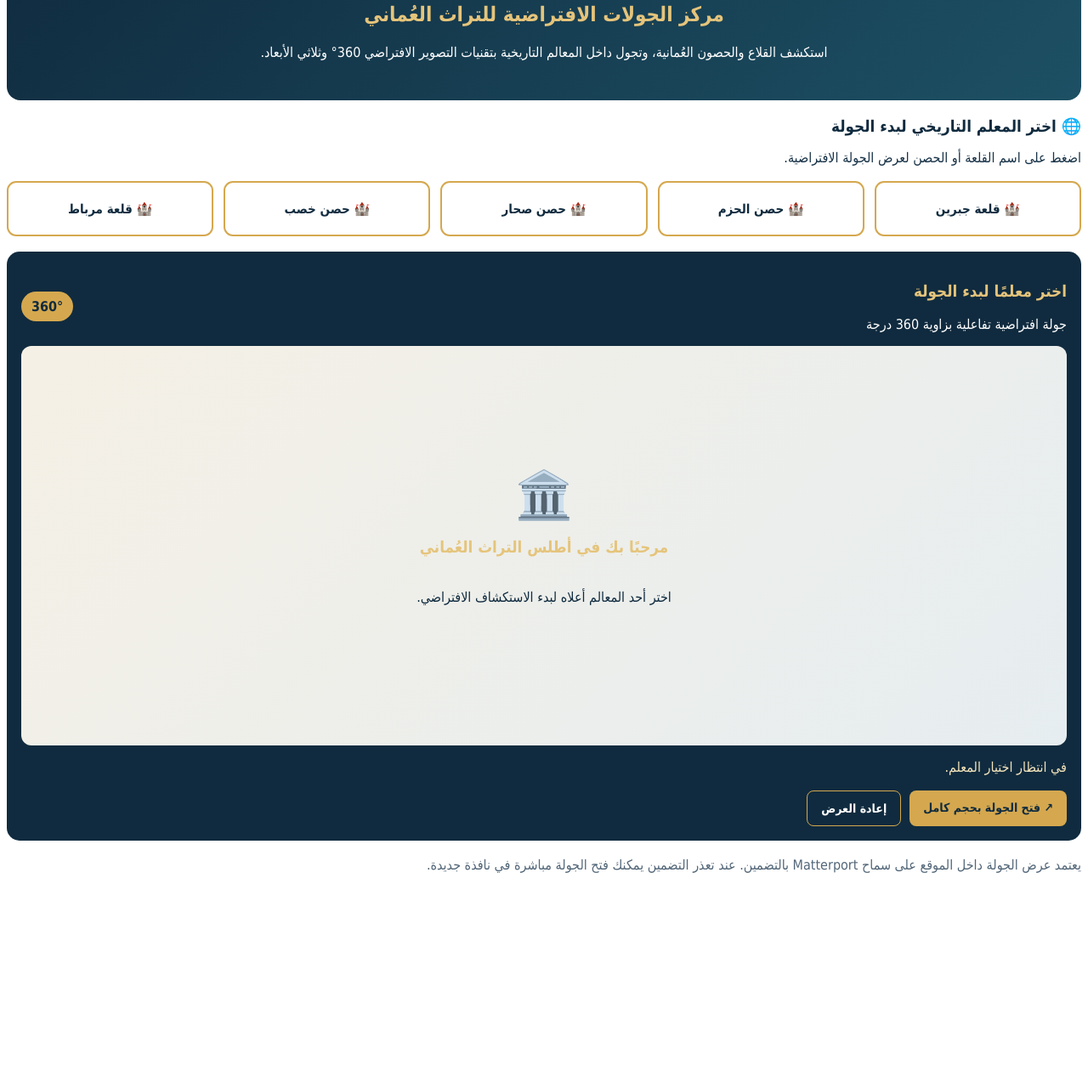
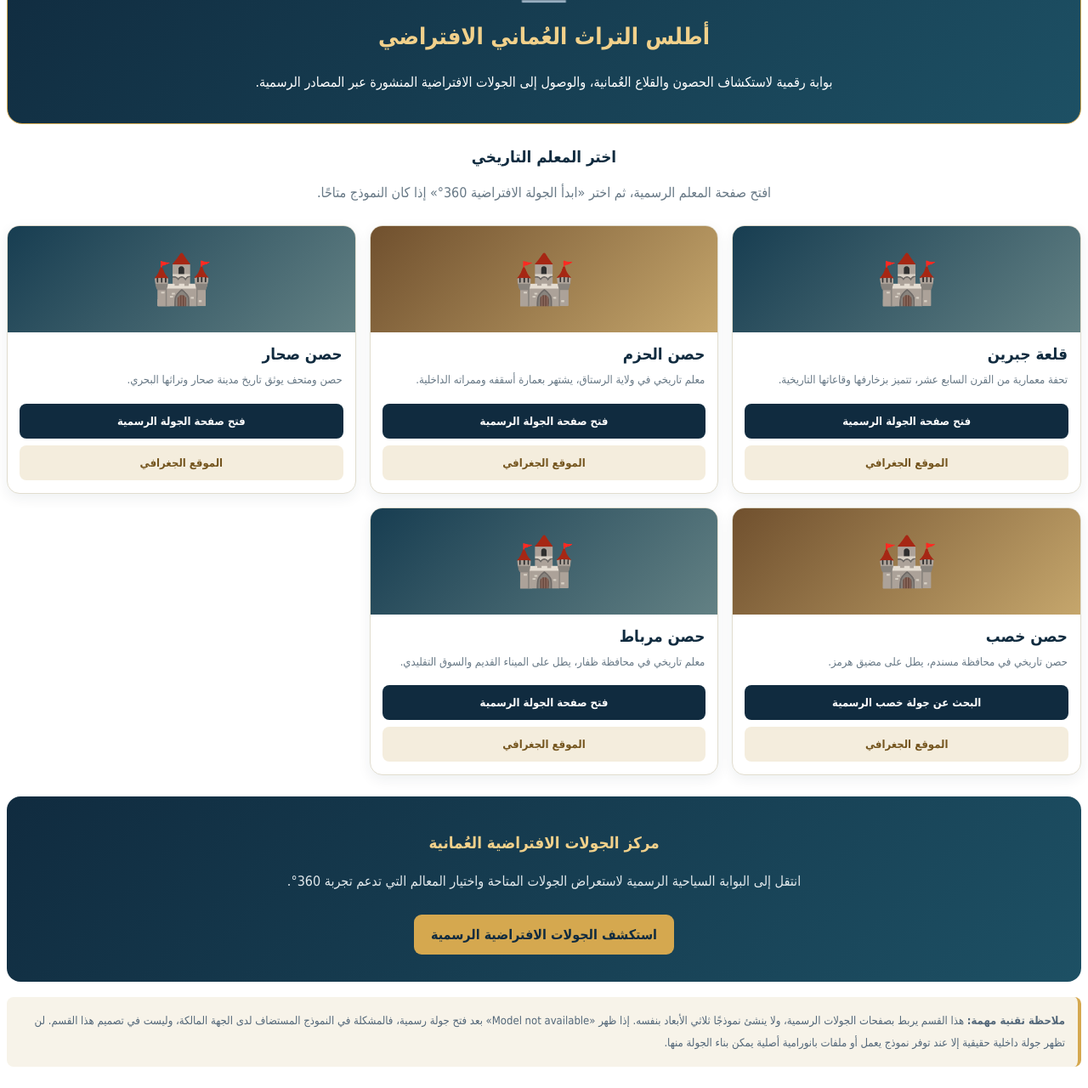
Before and after one commit to drqenawy4-ctrl/drqenawy-OMAN-GEOGRAPHY-GIS, a plain HTML site: page index.html in a window 1280 px wide. Shown: the part 110-1390 px from the top of the page at 85% size. Before the commit the page ends 1168 px from the top, so only its background shows below. Drawn offline with Linux system fonts and the light colour scheme.

Commit message:
Update index.html

```diff
--- a/index.html
+++ b/index.html
@@ -1,327 +1,204 @@
-<!-- =========================================
- أطلس التراث العُماني - النسخة المحسنة
- مركز الجولات الافتراضية - Matterport
-========================================= -->
-
-<section id="oman-heritage-atlas" dir="rtl">
-
+<section id="oman-360-atlas" dir="rtl">
 <style>
-#oman-heritage-atlas {
-  --navy:#102b3f;
-  --gold:#d5a84f;
-  font-family:Tahoma,Arial,sans-serif;
-  color:#183348;
-  margin:25px 0;
-  width:100%;
+#oman-360-atlas{
+  --navy:#102b3f;--blue:#1d5064;--gold:#d5a84f;
+  font-family:Tahoma,Arial,sans-serif;color:#183348;margin:25px 0
 }
-#oman-heritage-atlas * { box-sizing:border-box; }
-
-#oman-heritage-atlas .atlas-header {
+#oman-360-atlas *{box-sizing:border-box}
+#oman-360-atlas .hero{
   background:linear-gradient(135deg,#102b3f,#1d5064);
-  color:white;
-  padding:25px 18px;
-  border-radius:16px;
-  text-align:center;
+  color:white;text-align:center;padding:32px 18px;
+  border:1px solid var(--gold);border-radius:18px
 }
-#oman-heritage-atlas .atlas-header h2 {
-  color:#e5c47b;
-  margin:10px 0;
+#oman-360-atlas .hero h2{color:#f2d18b;font-size:27px}
+#oman-360-atlas .hero p{line-height:2;margin-bottom:0}
+#oman-360-atlas .heading{text-align:center;color:var(--navy);margin:28px 0 8px}
+#oman-360-atlas .intro{text-align:center;color:#687986;line-height:2}
+#oman-360-atlas .grid{
+  display:grid;grid-template-columns:repeat(3,minmax(0,1fr));
+  gap:16px;margin:22px 0
 }
-#oman-heritage-atlas .atlas-header p { line-height:1.9; }
-
-#oman-heritage-atlas .heritage-intro {
-  margin:20px 0 12px;
-  color:#102b3f;
+#oman-360-atlas .card{
+  background:#fff;border:1px solid #e1ddcf;border-radius:15px;
+  overflow:hidden;box-shadow:0 5px 16px #102b3f12;
+  display:flex;flex-direction:column
 }
-#oman-heritage-atlas .heritage-choices {
-  display:grid;
-  grid-template-columns:repeat(auto-fit,minmax(145px,1fr));
-  gap:12px;
-  margin:18px 0;
+#oman-360-atlas .picture{
+  height:125px;display:flex;align-items:center;
+  justify-content:center;font-size:58px;color:white;
+  background:linear-gradient(135deg,#173d51,#638184)
 }
-#oman-heritage-atlas .heritage-choices button {
-  width:100%;
-  min-height:65px;
-  padding:13px 8px;
-  border:2px solid var(--gold);
-  border-radius:11px;
-  background:white;
-  color:var(--navy);
-  font-size:15px;
-  font-weight:bold;
-  cursor:pointer;
-  font-family:inherit;
-  transition:.2s;
+#oman-360-atlas .card:nth-child(even) .picture{
+  background:linear-gradient(135deg,#70502e,#c5a66c)
 }
-#oman-heritage-atlas .heritage-choices button:hover,
-#oman-heritage-atlas .heritage-choices button.selected {
-  background:var(--navy);
-  color:white;
-  border-color:var(--navy);
+#oman-360-atlas .details{padding:15px;flex:1}
+#oman-360-atlas .details h3{margin:0 0 8px;color:var(--navy)}
+#oman-360-atlas .details p{
+  font-size:13px;line-height:1.9;color:#687986;margin:0
 }
-#oman-heritage-atlas .heritage-choices button:focus-visible,
-#oman-heritage-atlas a:focus-visible,
-#oman-heritage-atlas .tour-actions button:focus-visible {
-  outline:3px solid #e5a900;
-  outline-offset:3px;
+#oman-360-atlas .links{padding:0 14px 15px}
+#oman-360-atlas .links a{
+  display:block;text-decoration:none;text-align:center;
+  padding:13px 8px;border-radius:8px;font-size:13px;
+  font-weight:bold;background:var(--navy);color:white;
+  transition:.2s
 }
-
-#oman-heritage-atlas .virtual-tour {
-  background:var(--navy);
-  color:white;
-  padding:17px;
-  border-radius:15px;
-  margin-top:18px;
+#oman-360-atlas .links a:hover{background:#1d5064}
+#oman-360-atlas .links .location{
+  margin-top:8px;background:#f4eddd;color:#74551e
 }
-#oman-heritage-atlas .virtual-tour h3 { color:#e5c47b; }
-#oman-heritage-atlas .viewer-title {
-  display:flex;
-  justify-content:space-between;
-  align-items:center;
-  flex-wrap:wrap;
-  gap:10px;
+#oman-360-atlas .central{
+  margin-top:25px;padding:25px 18px;border-radius:16px;
+  background:linear-gradient(135deg,#102b3f,#1d5064);
+  color:white;text-align:center
 }
-#oman-heritage-atlas .viewer-badge {
-  background:var(--gold);
-  color:var(--navy);
-  padding:8px 12px;
-  border-radius:25px;
-  font-weight:bold;
+#oman-360-atlas .central h3{color:#f2d18b}
+#oman-360-atlas .central p{line-height:2;color:#e2e9ec}
+#oman-360-atlas .central a{
+  display:inline-block;margin:7px;padding:14px 20px;
+  background:var(--gold);color:var(--navy);
+  border-radius:9px;text-decoration:none;font-weight:bold
 }
-#oman-heritage-atlas .viewer-container {
-  position:relative;
-  width:100%;
-  height:470px;
-  background:#172b3c;
-  border-radius:12px;
-  overflow:hidden;
+#oman-360-atlas .notice{
+  background:#f7f3e9;border-right:4px solid var(--gold);
+  padding:15px;margin-top:18px;border-radius:8px;
+  line-height:2;font-size:13px;color:#536779
 }
-#oman-heritage-atlas .viewer-container iframe {
-  display:block;
-  width:100%;
-  height:100%;
-  border:0;
-  background:#172b3c;
+@media(max-width:750px){
+  #oman-360-atlas .grid{grid-template-columns:repeat(2,minmax(0,1fr))}
 }
-#oman-heritage-atlas .viewer-placeholder {
-  position:absolute;
-  inset:0;
-  z-index:2;
-  display:flex;
-  flex-direction:column;
-  align-items:center;
-  justify-content:center;
-  text-align:center;
-  padding:20px;
-  background:linear-gradient(135deg,#f5f0e5,#e6edf0);
-  color:var(--navy);
-}
-#oman-heritage-atlas .viewer-placeholder .icon { font-size:55px; }
-#oman-heritage-atlas .viewer-placeholder p { line-height:1.8; }
-
-#oman-heritage-atlas .tour-status {
-  color:#f5e5bd;
-  line-height:1.8;
-  margin:12px 0;
-  min-height:28px;
-}
-#oman-heritage-atlas .tour-actions {
-  display:flex;
-  gap:10px;
-  flex-wrap:wrap;
-  margin-top:12px;
-}
-#oman-heritage-atlas .tour-actions a,
-#oman-heritage-atlas .tour-actions button {
-  display:inline-block;
-  padding:12px 16px;
-  border-radius:8px;
-  font-weight:bold;
-  text-decoration:none;
-  cursor:pointer;
-  font-family:inherit;
-  font-size:14px;
-}
-#oman-heritage-atlas .open-tour {
-  background:var(--gold);
-  color:var(--navy);
-  border:0;
-}
-#oman-heritage-atlas .reset-tour {
-  background:transparent;
-  color:white;
-  border:1px solid var(--gold);
-}
-#oman-heritage-atlas .atlas-note {
-  color:#536779;
-  line-height:1.9;
-  margin-top:14px;
-}
-@media(max-width:600px) {
-  #oman-heritage-atlas .viewer-container { height:350px; }
-  #oman-heritage-atlas .heritage-choices {
-    grid-template-columns:repeat(2,minmax(0,1fr));
-  }
+@media(max-width:520px){
+  #oman-360-atlas .grid{grid-template-columns:1fr}
 }
 </style>
 
-<div class="atlas-header">
-  <div style="font-size:45px">🏛️</div>
-  <h2>مركز الجولات الافتراضية للتراث العُماني</h2>
+<header class="hero">
+  <div style="font-size:48px">🏛️</div>
+  <h2>أطلس التراث العُماني الافتراضي</h2>
   <p>
-    استكشف القلاع والحصون العُمانية، وتجول داخل المعالم
-    التاريخية بتقنيات التصوير الافتراضي 360° وثلاثي الأبعاد.
+    بوابة رقمية لاستكشاف الحصون والقلاع العُمانية،
+    والوصول إلى الجولات الافتراضية المنشورة عبر المصادر الرسمية.
   </p>
+</header>
+
+<h3 class="heading">اختر المعلم التاريخي</h3>
+<p class="intro">
+  افتح صفحة المعلم الرسمية، ثم اختر «ابدأ الجولة الافتراضية 360°»
+  إذا كان النموذج متاحًا.
+</p>
+
+<div class="grid">
+
+  <article class="card">
+    <div class="picture">🏰</div>
+    <div class="details">
+      <h3>قلعة جبرين</h3>
+      <p>تحفة معمارية من القرن السابع عشر، تتميز بزخارفها وقاعاتها التاريخية.</p>
+    </div>
+    <div class="links">
+      <a target="_blank" rel="noopener"
+         href="https://experienceoman.om/ar/وجهات/محافظة-الداخلية/حصن-جبرين">
+        فتح صفحة الجولة الرسمية
+      </a>
+      <a class="location" target="_blank" rel="noopener"
+         href="https://www.google.com/maps/search/?api=1&query=Jabreen+Castle+Oman">
+        الموقع الجغرافي
+      </a>
+    </div>
+  </article>
+
+  <article class="card">
+    <div class="picture">🏰</div>
+    <div class="details">
+      <h3>حصن الحزم</h3>
+      <p>معلم تاريخي في ولاية الرستاق، يشتهر بعمارة أسقفه وممراته الداخلية.</p>
+    </div>
+    <div class="links">
+      <a target="_blank" rel="noopener"
+         href="https://experienceoman.om/ar/وجهات/محافظة-جنوب-الباطنة/حصن-الحزم">
+        فتح صفحة الجولة الرسمية
+      </a>
+      <a class="location" target="_blank" rel="noopener"
+         href="https://www.google.com/maps/search/?api=1&query=Al+Hazm+Castle+Oman">
+        الموقع الجغرافي
+      </a>
+    </div>
+  </article>
+
+  <article class="card">
+    <div class="picture">🏰</div>
+    <div class="details">
+      <h3>حصن صحار</h3>
+      <p>حصن ومتحف يوثق تاريخ مدينة صحار وتراثها البحري.</p>
+    </div>
+    <div class="links">
+      <a target="_blank" rel="noopener"
+         href="https://experienceoman.om/en/destinations/al-batinah-north/sohar-fort">
+        فتح صفحة الجولة الرسمية
+      </a>
+      <a class="location" target="_blank" rel="noopener"
+         href="https://www.google.com/maps/search/?api=1&query=Sohar+Fort+Oman">
+        الموقع الجغرافي
+      </a>
+    </div>
+  </article>
+
+  <article class="card">
+    <div class="picture">🏰</div>
+    <div class="details">
+      <h3>حصن خصب</h3>
+      <p>حصن تاريخي في محافظة مسندم، يطل على مضيق هرمز.</p>
+    </div>
+    <div class="links">
+      <a target="_blank" rel="noopener"
+         href="https://experienceoman.om/360-virtual-tours">
+        البحث عن جولة خصب الرسمية
+      </a>
+      <a class="location" target="_blank" rel="noopener"
+         href="https://www.google.com/maps/search/?api=1&query=Khasab+Fort+Oman">
+        الموقع الجغرافي
+      </a>
+    </div>
+  </article>
+
+  <article class="card">
+    <div class="picture">🏰</div>
+    <div class="details">
+      <h3>حصن مرباط</h3>
+      <p>معلم تاريخي في محافظة ظفار، يطل على الميناء القديم والسوق التقليدي.</p>
+    </div>
+    <div class="links">
+      <a target="_blank" rel="noopener"
+         href="https://experienceoman.om/ar/وجهات/محافظة-ظفار/حصن-مرباط">
+        فتح صفحة الجولة الرسمية
+      </a>
+      <a class="location" target="_blank" rel="noopener"
+         href="https://www.google.com/maps/search/?api=1&query=Mirbat+Castle+Oman">
+        الموقع الجغرافي
+      </a>
+    </div>
+  </article>
+
 </div>
 
-<h3 class="heritage-intro">🌐 اختر المعلم التاريخي لبدء الجولة</h3>
-<p>اضغط على اسم القلعة أو الحصن لعرض الجولة الافتراضية.</p>
-
-<div class="heritage-choices">
-  <button type="button" data-site="jabreen">🏰 قلعة جبرين</button>
-  <button type="button" data-site="hazm">🏰 حصن الحزم</button>
-  <button type="button" data-site="sohar">🏰 حصن صحار</button>
-  <button type="button" data-site="khasab">🏰 حصن خصب</button>
-  <button type="button" data-site="mirbat">🏰 قلعة مرباط</button>
+<div class="central">
+  <h3>مركز الجولات الافتراضية العُمانية</h3>
+  <p>
+    انتقل إلى البوابة السياحية الرسمية لاستعراض الجولات المتاحة
+    واختيار المعالم التي تدعم تجربة 360°.
+  </p>
+  <a target="_blank" rel="noopener"
+     href="https://experienceoman.om/ar/جولات-افتراضية-360">
+    استكشف الجولات الافتراضية الرسمية
+  </a>
 </div>
 
-<div class="virtual-tour">
-  <div class="viewer-title">
-    <div>
-      <h3 id="tour-name">اختر معلمًا لبدء الجولة</h3>
-      <p>جولة افتراضية تفاعلية بزاوية 360 درجة</p>
-    </div>
-    <span class="viewer-badge">360°</span>
-  </div>
-
-  <div class="viewer-container">
-    <div class="viewer-placeholder" id="tour-placeholder">
-      <div class="icon">🏛️</div>
-      <h3>مرحبًا بك في أطلس التراث العُماني</h3>
-      <p>اختر أحد المعالم أعلاه لبدء الاستكشاف الافتراضي.</p>
-    </div>
-
-    <iframe
-      id="matterport-frame"
-      title="الجولة الافتراضية للمعالم العُمانية"
-      allow="fullscreen; xr-spatial-tracking"
-      allowfullscreen
-      loading="lazy"
-      referrerpolicy="strict-origin-when-cross-origin">
-    </iframe>
-  </div>
-
-  <p id="matterport-status" class="tour-status" aria-live="polite">
-    في انتظار اختيار المعلم.
-  </p>
-
-  <div class="tour-actions">
-    <a id="open-tour"
-       class="open-tour"
-       href="https://experienceoman.om/360-virtual-tours"
-       target="_blank"
-       rel="noopener noreferrer">
-      ↗ فتح الجولة بحجم كامل
-    </a>
-
-    <button type="button" id="reset-tour" class="reset-tour">
-      إعادة العرض
-    </button>
-  </div>
+<div class="notice">
+  <strong>ملاحظة تقنية مهمة:</strong>
+  هذا القسم يربط بصفحات الجولات الرسمية، ولا ينشئ نموذجًا ثلاثي الأبعاد بنفسه.
+  إذا ظهر «Model not available» بعد فتح جولة رسمية، فالمشكلة في النموذج
+  المستضاف لدى الجهة المالكة، وليست في تصميم هذا القسم.
+  لن تظهر جولة داخلية حقيقية إلا عند توفر نموذج يعمل أو ملفات بانورامية
+  أصلية يمكن بناء الجولة منها.
 </div>
-
-<p class="atlas-note">
-  يعتمد عرض الجولة داخل الموقع على سماح Matterport بالتضمين.
-  عند تعذر التضمين يمكنك فتح الجولة مباشرة في نافذة جديدة.
-</p>
-
 </section>
-
-<script>
-(function () {
-  "use strict";
-
-  const root = document.getElementById("oman-heritage-atlas");
-  if (!root || root.dataset.initialized === "yes") return;
-  root.dataset.initialized = "yes";
-
-  const tours = {
-    jabreen: {
-      name:"قلعة جبرين",
-      url:"https://my.matterport.com/show/?m=QgqPGf6a5Np"
-    },
-    hazm: {
-      name:"حصن الحزم",
-      url:"https://my.matterport.com/show/?m=kfEWtigW7cj"
-    },
-    sohar: {
-      name:"حصن صحار",
-      url:"https://my.matterport.com/show/?m=Cd2DPdi93XH"
-    },
-    khasab: {
-      name:"حصن خصب",
-      url:"https://my.matterport.com/show/?m=rUNhaKWuT5K"
-    },
-    mirbat: {
-      name:"قلعة مرباط",
-      url:"https://my.matterport.com/show/?m=ugqMv9i3dob"
-    }
-  };
-
-  const frame = root.querySelector("#matterport-frame");
-  const name = root.querySelector("#tour-name");
-  const open = root.querySelector("#open-tour");
-  const status = root.querySelector("#matterport-status");
-  const placeholder = root.querySelector("#tour-placeholder");
-  const buttons = root.querySelectorAll(".heritage-choices button");
-  const reset = root.querySelector("#reset-tour");
-
-  function selectTour(key) {
-    const tour = tours[key];
-    if (!tour) return;
-
-    buttons.forEach(function(button) {
-      const selected = button.dataset.site === key;
-      button.classList.toggle("selected", selected);
-      button.setAttribute("aria-pressed", String(selected));
-    });
-
-    name.textContent = tour.name;
-    status.textContent = "جارٍ تحميل جولة " + tour.name + "...";
-
-    placeholder.style.display = "none";
-    open.href = tour.url;
-
-    frame.src = tour.url + "&play=1";
-
-    frame.onload = function() {
-      status.textContent =
-        "تم تحميل إطار الجولة. إذا لم يظهر المشهد، افتحه خارج الموقع.";
-    };
-  }
-
-  buttons.forEach(function(button) {
-    button.setAttribute("aria-pressed", "false");
-    button.addEventListener("click", function() {
-      selectTour(button.dataset.site);
-    });
-  });
-
-  reset.addEventListener("click", function() {
-    frame.src = "about:blank";
-    frame.onload = null;
-    placeholder.style.display = "flex";
-
-    name.textContent = "اختر معلمًا لبدء الجولة";
-    status.textContent = "في انتظار اختيار المعلم.";
-
-    open.href = "https://experienceoman.om/360-virtual-tours";
-
-    buttons.forEach(function(button) {
-      button.classList.remove("selected");
-      button.setAttribute("aria-pressed", "false");
-    });
-  });
-
-})();
-</script>
```
